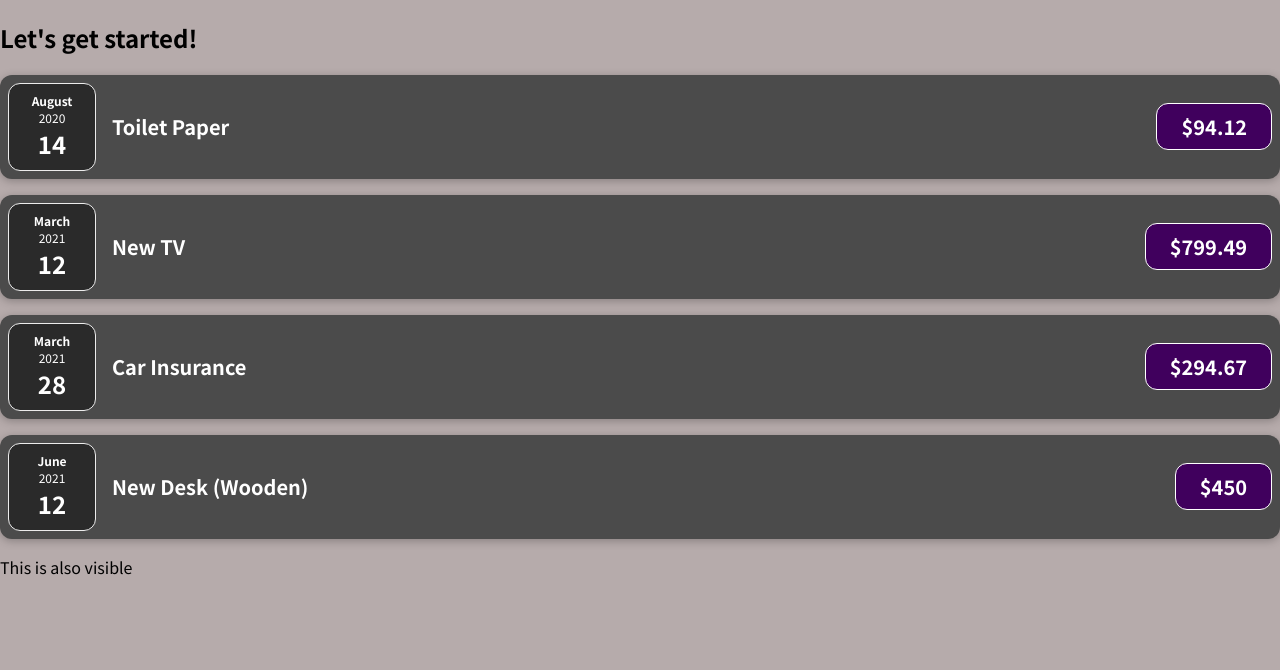
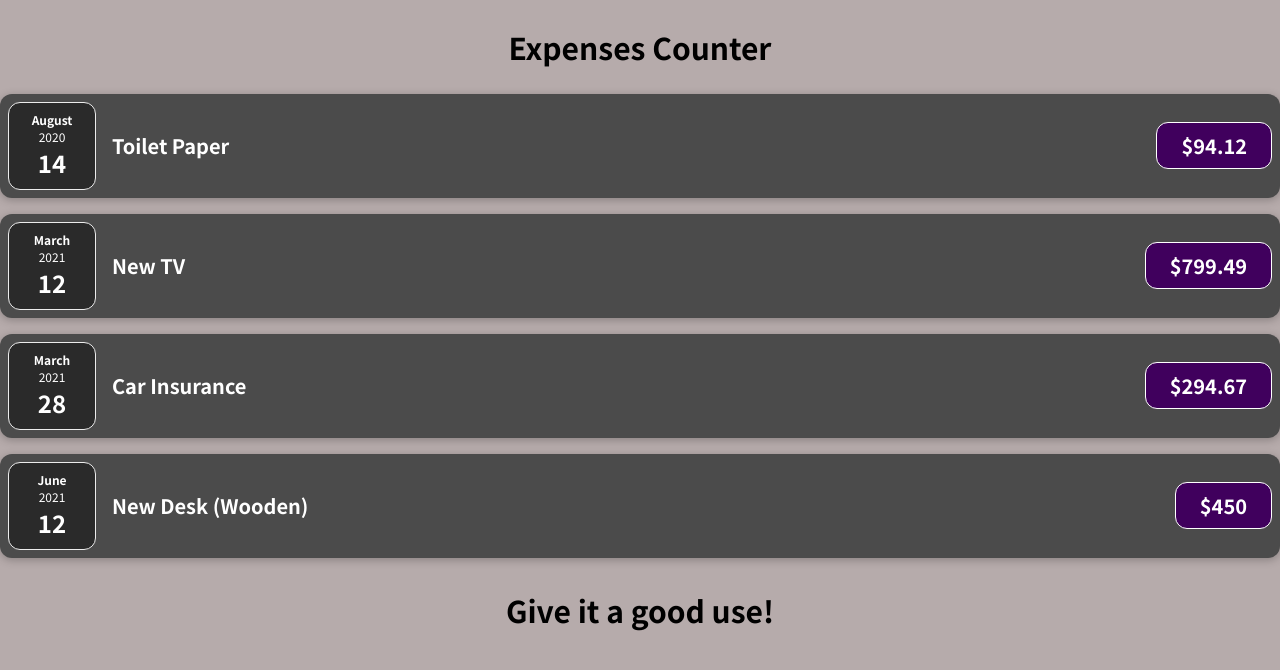
Before and after one commit to tiagocollot/react, a JavaScript app in the folder 01-ExpenseCounter/: page / in a window 1280 px wide. Shown: the top 670 px of the page. Built offline with nearby package versions, Linux system fonts and the light colour scheme.

Commit message:
Added font size and text alignment

```diff
--- a/01-ExpenseCounter/src/App.js
+++ b/01-ExpenseCounter/src/App.js
@@ -24,7 +24,7 @@ function App() {
   ];
   return (
     <div>
-      <h2>Let's get started!</h2>
+      <h2 style={{ textAlign: "center", fontSize: 30 }}>Expenses Counter</h2>
       <ExpenseItem
         title={expenses[0].title}
         amount={expenses[0].amount}
@@ -46,7 +46,7 @@ function App() {
         date={expenses[3].date}
       />
 
-      <p>This is also visible</p>
+      <p style={{ textAlign: "center", fontWeight: "bold", fontSize:30 }}>Give it a good use!</p>
     </div>
   );
 }
```
